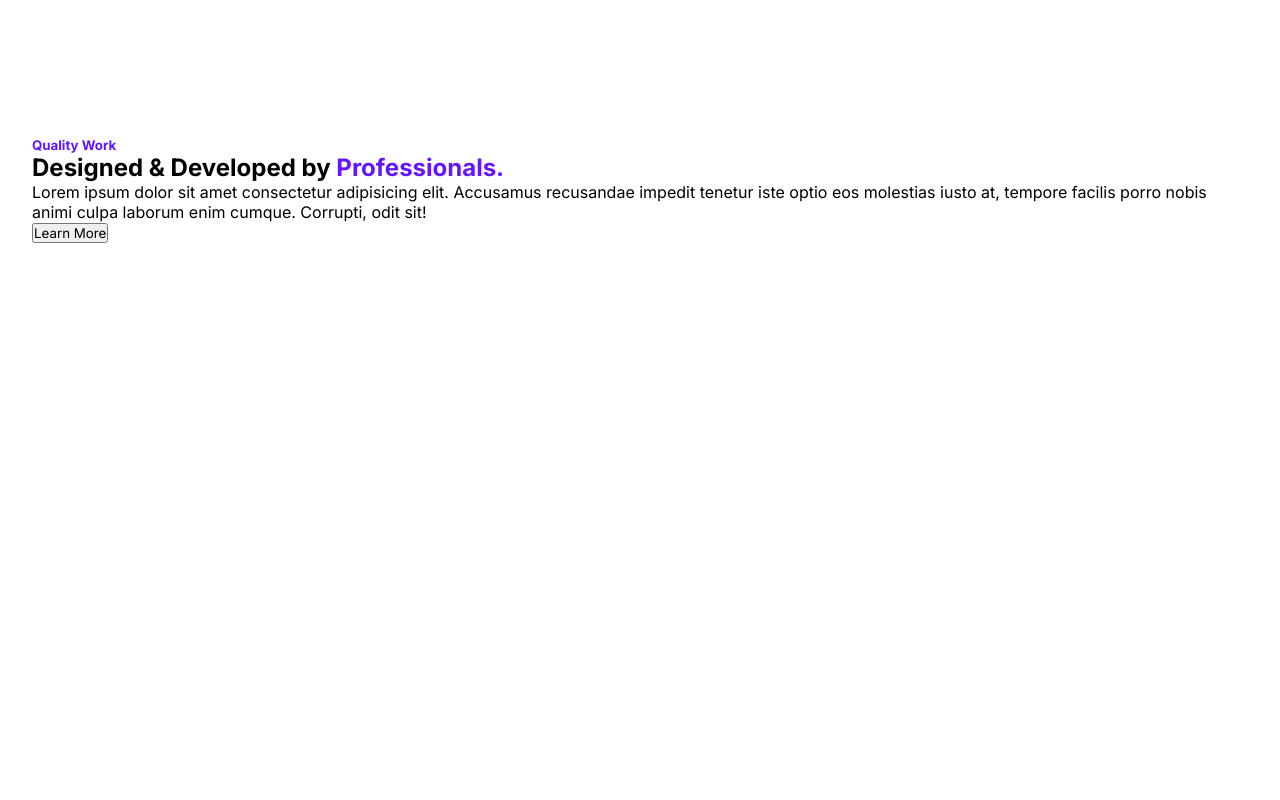
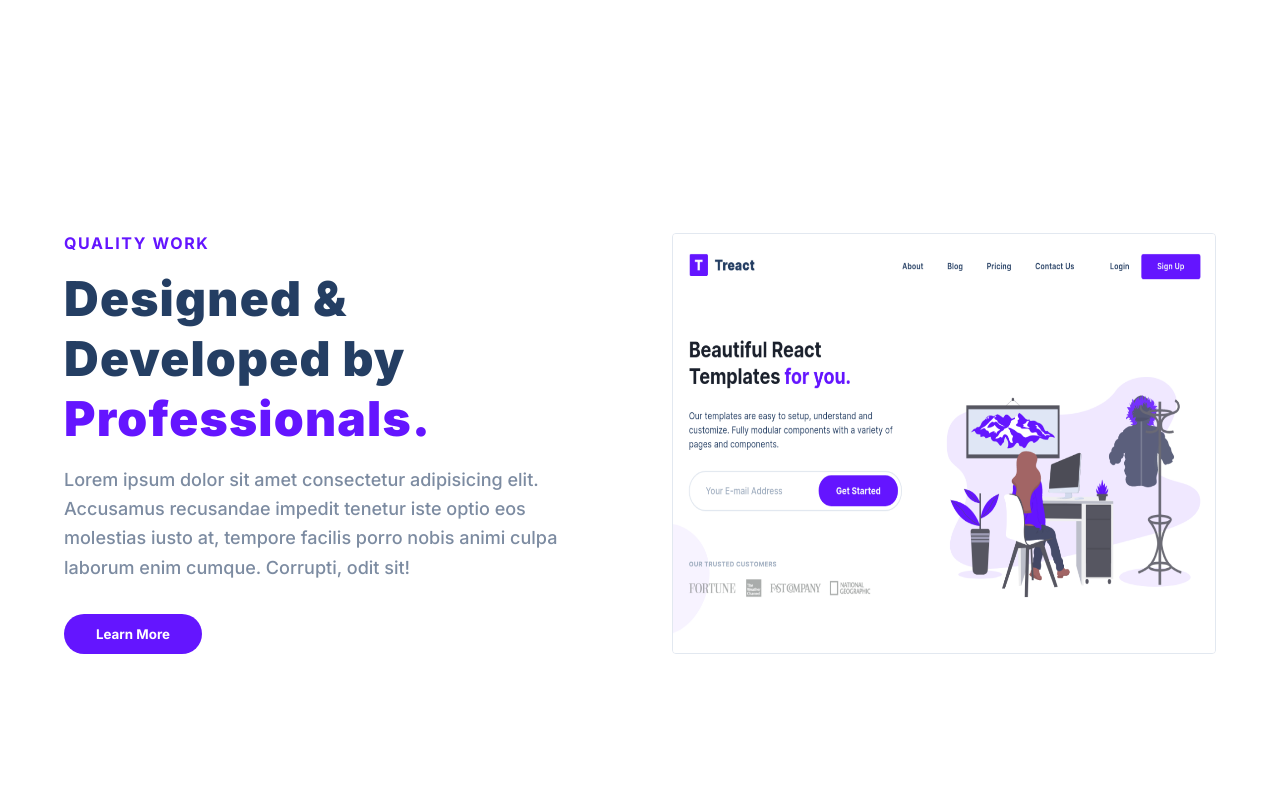
Before and after one commit to Sergiu-Brataon/Treact-Clone, a plain HTML site: page index.html in a window 1280 px wide. Shown: the part 1640-2440 px from the top of the page. Before the commit the page ends 1979 px from the top, so only its background shows below. Drawn offline with Linux system fonts and the light colour scheme.

Commit message:
halfway done

```diff
--- a/index.html
+++ b/index.html
@@ -83,7 +83,8 @@
                         </figure>
                         <div class="card__content">
                             <span class="title">24/7 Support</span>
-                            <p class="card__content--description">Lorem, ipsum dolor sit amet consectetur adipisicing elit. Quia, repellendus.</p>
+                            <p class="card__content--description">Lorem, ipsum dolor sit amet consectetur adipisicing
+                                elit. Quia, repellendus.</p>
                         </div>
                     </div>
                     <div class="card">
@@ -92,7 +93,8 @@
                         </figure>
                         <div class="card__content">
                             <span class="title">Customisable</span>
-                            <p class="card__content--description">Lorem ipsum dolor sit amet consectetur adipisicing elit. Dolorum, dicta.</p>
+                            <p class="card__content--description">Lorem ipsum dolor sit amet consectetur adipisicing
+                                elit. Dolorum, dicta.</p>
                         </div>
                     </div>
                     <div class="card">
@@ -101,7 +103,8 @@
                         </figure>
                         <div class="card__content">
                             <span class="title">Reliable</span>
-                            <p class="card__content--description">Lorem ipsum dolor sit amet consectetur adipisicing elit. Asperiores, reiciendis..</p>
+                            <p class="card__content--description">Lorem ipsum dolor sit amet consectetur adipisicing
+                                elit. Asperiores, reiciendis..</p>
                         </div>
                     </div>
                     <div class="card">
@@ -110,7 +113,8 @@
                         </figure>
                         <div class="card__content">
                             <span class="title">Fast</span>
-                            <p class="card__content--description">Lorem ipsum dolor sit amet consectetur adipisicing elit. Consequatur, quo!</p>
+                            <p class="card__content--description">Lorem ipsum dolor sit amet consectetur adipisicing
+                                elit. Consequatur, quo!</p>
                         </div>
                     </div>
                     <div class="card">
@@ -119,7 +123,8 @@
                         </figure>
                         <div class="card__content">
                             <span class="title">Easy</span>
-                            <p class="card__content--description">Lorem ipsum dolor, sit amet consectetur adipisicing elit. Omnis, magnam.</p>
+                            <p class="card__content--description">Lorem ipsum dolor, sit amet consectetur adipisicing
+                                elit. Omnis, magnam.</p>
                         </div>
                     </div>
                 </div>
@@ -130,13 +135,62 @@
         <div class="container">
             <div class="row">
                 <div class="quality__content">
-                    <h5 class="quality__content--title">
-                        <span class="purple-word">Quality Work</span>
-                    </h5>
-                    <h2 class="quality__content--sub-heading">Designed & Developed by <span class="purple-word">Professionals.</span>
-                    </h2>
-                    <p class="quality__content--para">Lorem ipsum dolor sit amet consectetur adipisicing elit. Accusamus recusandae impedit tenetur iste optio eos molestias iusto at, tempore facilis porro nobis animi culpa laborum enim cumque. Corrupti, odit sit!</p>
-                    <button class="general-btn">Learn More</button>
+                    <div class="quality__content--left">
+                        <h5 class="quality__content--title">
+                            <span class="purple-word">QUALITY WORK</span>
+                        </h5>
+                        <h2 class="quality__content--sub-heading">Designed & Developed by <span
+                                class="purple-word">Professionals.</span>
+                        </h2>
+                        <p class="quality__content--para">Lorem ipsum dolor sit amet consectetur adipisicing elit.
+                            Accusamus recusandae impedit tenetur iste optio eos molestias iusto at, tempore facilis
+                            porro nobis animi culpa laborum enim cumque. Corrupti, odit sit!</p>
+                        <button class="general-btn">Learn More</button>
+                    </div>
+                    <figure class="quality__content--img-wrapper">
+                        <img class="quality__content--img" src="./assets/quality-img.png" alt="">
+                    </figure>
+                </div>
+            </div>
+        </div>
+    </section>
+    <section id="start">
+        <div class="container">
+            <div class="row">
+                <div class="start__content">
+                    <figure class="start__content--img-wrapper">
+                        <img class="start__content--img" src="./assets/start-img.png" alt="">
+                    </figure>
+                    <div class="start__content--right">
+                        <h5 class="start__content--title">
+                            <span class="purple-word">STEPS</span>
+                        </h5>
+                        <h2 class="start__content--sub-heading">Easy to <span class="purple-word">Get Started.</span>
+                        </h2>
+                        <ul class="steps__container">
+                            <li class="step">
+                                <p class="step__num">01</p>
+                                <div class="step__text">
+                                    <h6 class="step__text--title">Register</h6>
+                                    <p class="step__text--info">Create an account with us using GOogle or Facebook</p>
+                                </div>
+                            </li>
+                            <li class="step">
+                                <p class="step__num">02</p>
+                                <div class="step__text">
+                                    <h6 class="step__text--title">Download</h6>
+                                    <p class="step__text--info">Browse and Download the template that you like from the marketplace</p>
+                                </div>
+                            </li>
+                            <li class="step">
+                                <p class="step__num">03</p>
+                                <div class="step__text">
+                                    <h6 class="step__text--title">Run</h6>
+                                    <p class="step__text--info">Follow the instructions to setup and customise the template to your needs</p>
+                                </div>
+                            </li>
+                        </ul>
+                    </div>
                 </div>
             </div>
         </div>
--- a/styles.css
+++ b/styles.css
@@ -27,6 +27,16 @@ figure {
     width: 100%;
     max-width: 1280px;
     margin: 0 auto;
+}
+
+.general-btn {
+    margin-top: 32px;
+    padding: 12px 32px;
+    background-color: rgb(100 21 255);
+    font-weight: 700;
+    border-radius: 9999px;
+    border: none;
+    color: white;
 }
 
 /* Nav */
@@ -255,3 +265,50 @@ header {
     font-weight: 500;
     color: rgb(124 139 161);
 }
+
+/* Quality */
+
+.quality__content {
+    display: flex;
+    padding: 96px 32px;
+}
+
+.quality__content--left {
+    width: 50%;
+    margin-right: 64px;
+}
+
+.quality__content--title {
+    font-weight: 700;
+    letter-spacing: 0.1em;
+    font-size: 16px;
+}
+
+.quality__content--sub-heading {
+    margin-top: 16px;
+    text-align: left;
+    font-weight: 900;
+    line-height: 1.25;
+    font-size: 3rem;
+    letter-spacing: 0.025em;
+    color: rgb(36 62 99);
+}
+
+.quality__content--para {
+    margin-top: 16px;
+    font-size: 18px;
+    color: #7C8BA1;
+    font-weight: 500;
+    line-height: 1.625;
+    text-align: left;
+}
+
+.quality__content--img-wrapper {
+    width: 50%;
+    display: flex;
+}
+
+.quality__content--img {
+    border: 1px solid rgb(226, 232, 240);
+    border-radius: 0.25rem;
+}
```
Also changed, not shown: assets/quality-img.png (added), assets/start-img.png (added).
